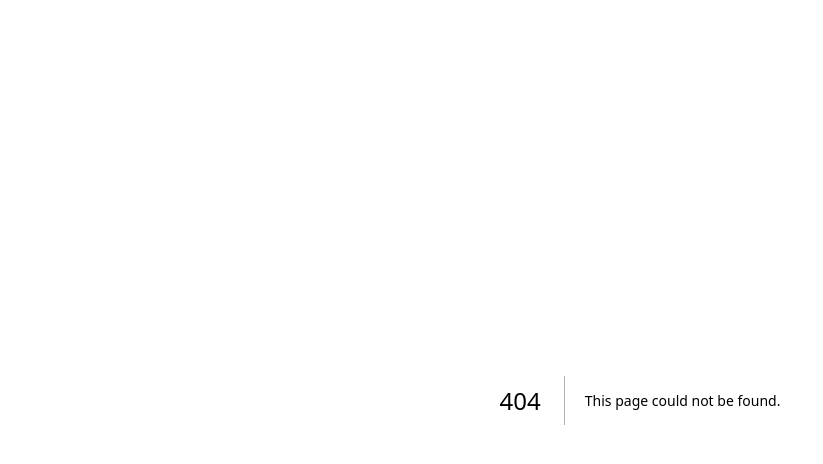
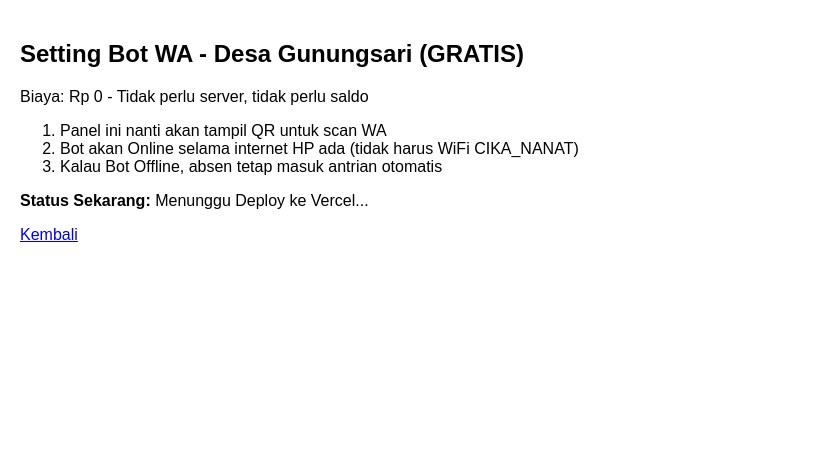
Before and after one commit to desagunungsari207/Absensi-Perangkat, a Next.js app: page /setting-bot in a window 1280 px wide. Before the commit this address had no page. Shown: the top 464 px of the page, without its empty margins (0-823 px from the left). Built offline with nearby package versions, Linux system fonts and the light colour scheme.

Commit message:
Create page.js

```diff
--- /dev/null
+++ b/app/setting-bot/page.js
@@ -0,0 +1,15 @@
+export default function SettingBot() {
+  return (
+    <div style={{padding:20, fontFamily:'sans-serif'}}>
+      <h2>Setting Bot WA - Desa Gunungsari (GRATIS)</h2>
+      <p>Biaya: Rp 0 - Tidak perlu server, tidak perlu saldo</p>
+      <ol>
+        <li>Panel ini nanti akan tampil QR untuk scan WA</li>
+        <li>Bot akan Online selama internet HP ada (tidak harus WiFi CIKA_NANAT)</li>
+        <li>Kalau Bot Offline, absen tetap masuk antrian otomatis</li>
+      </ol>
+      <p><b>Status Sekarang:</b> Menunggu Deploy ke Vercel...</p>
+      <a href="/">Kembali</a>
+    </div>
+  );
+}
```
